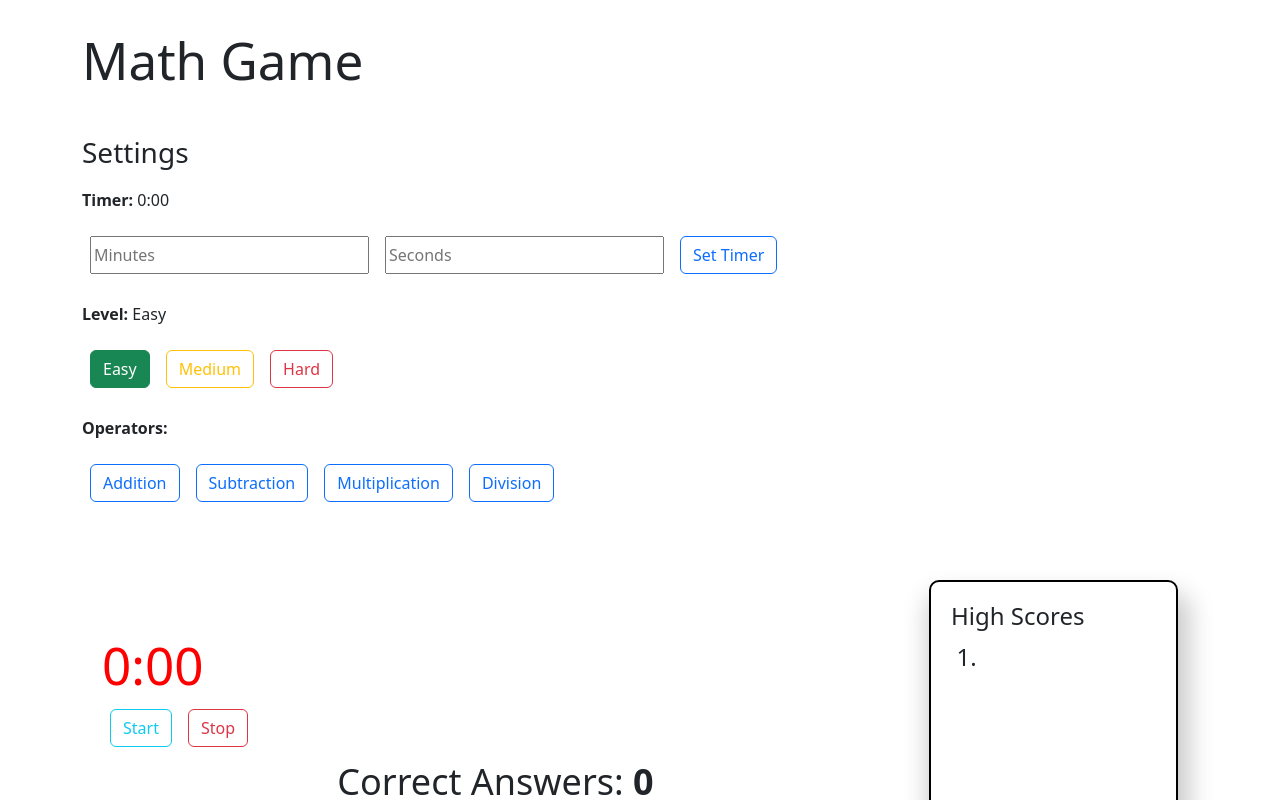
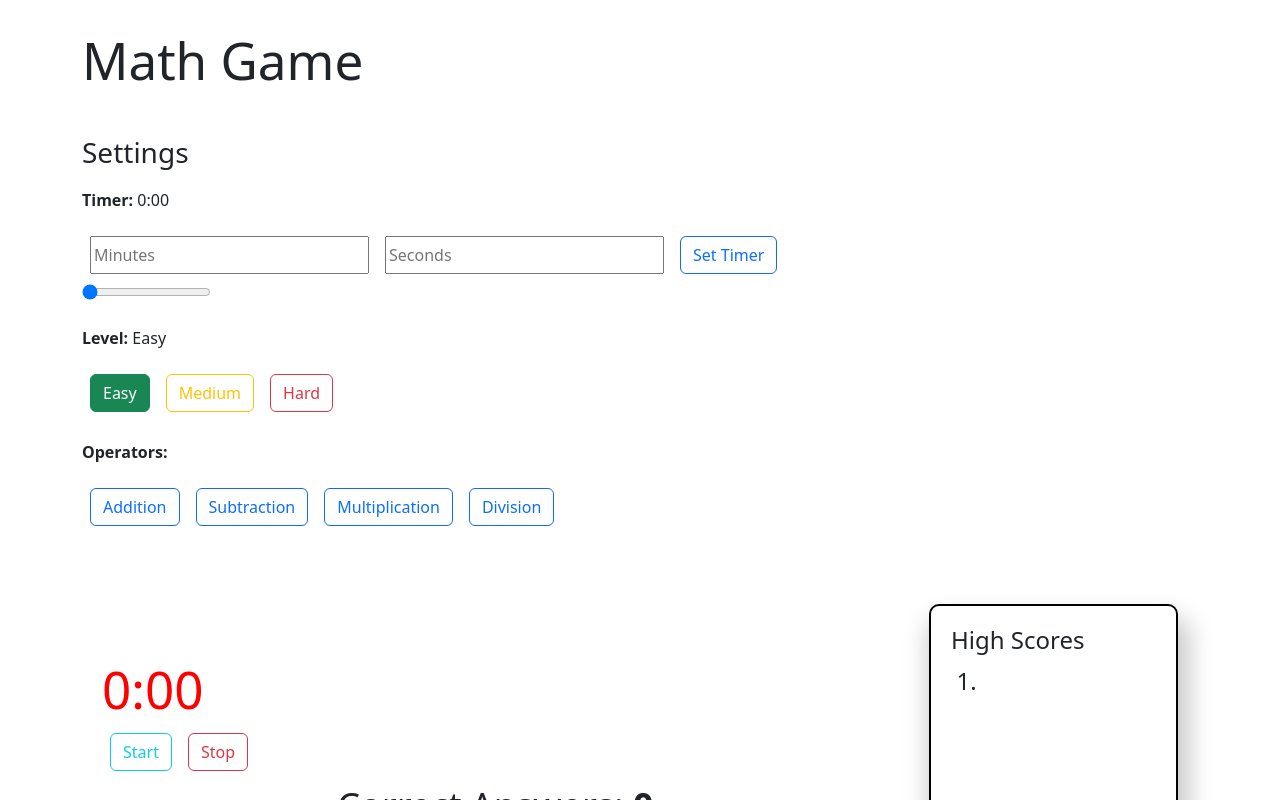
Before and after one commit to BriGuy520/math-game, a React (Vite) app: page / in a window 1280 px wide. Shown: the top 800 px of the page. Built offline with nearby package versions, Linux system fonts and the light colour scheme.

Commit message:
have a slider kind of working

```diff
--- a/src/App.tsx
+++ b/src/App.tsx
@@ -9,6 +9,7 @@ function App() {
   const [timer, setTimer] = React.useState<number>(0);
   const [seconds, setSeconds] = React.useState<number>(0);
   const [minutes, setMinutes] = React.useState<number>(0);
+  const [slideValue, setSlideValue] = React.useState<number>(0);
 
   const [level, setLevel] = React.useState<string>("Easy");
   const [operators, setOperators] = React.useState<Array<string>>([]);
@@ -25,6 +26,25 @@ function App() {
   const handleSetMinutes = (event: React.ChangeEvent<HTMLInputElement>) => {
 
     setMinutes(parseInt(event.target.value));
+  }
+
+  const handleSlideChange = (e: React.ChangeEvent<HTMLInputElement>) => {
+
+    const parseIntSlideValue = parseInt(e.target.value);
+
+    setSlideValue(parseIntSlideValue);
+
+    let slideMinutes: number = Math.floor(parseIntSlideValue / 60);
+    let slideSeconds: number = parseIntSlideValue % 60;
+
+    if(parseIntSlideValue >= 60){
+
+      setMinutes(slideMinutes);
+      setSeconds(slideSeconds);
+    } else {
+
+      setSeconds(slideSeconds);
+    }
 }
 
   const handleSetTimer = () => {
@@ -107,7 +127,9 @@ function App() {
         <SettingsBar
           level={level}
           timer={timer}
+          slideValue={slideValue}
           operators={operators}
+          handleSlideChange={handleSlideChange}
           handleSetTimer={handleSetTimer}
           handleSetSeconds={handleSetSeconds}
           handleSetMinutes={handleSetMinutes}
@@ -115,7 +137,7 @@ function App() {
           handleOperatorClick={handleOperatorClick}
         />
       </div>
-      <Game timeLeft={timeLeft} startTimer={startTimer} operators={operators} level={level} timeLeft={timeLeft} startGame={startGame} stopGame={stopGame} />
+      <Game timeLeft={timeLeft} startTimer={startTimer} operators={operators} level={level} startGame={startGame} stopGame={stopGame} />
     </div>
     </>
   )
--- a/src/components/Game.tsx
+++ b/src/components/Game.tsx
@@ -15,7 +15,7 @@ export type GameProps = {
 
 const Game = ({startTimer, operators, level, timeLeft, startGame, stopGame}: GameProps) => {
 
-  const levelNum: number = level === "Easy" ? 20 : (level === "Medium" ? 40 : 60);
+  const levelNum: number = level === "Easy" ? 10 : (level === "Medium" ? 20 : 30);
 
 
   const [firstValue, setFirstValue] = React.useState<number>(Math.floor(Math.floor(Math.random() * levelNum)));
--- a/src/components/Input.tsx
+++ b/src/components/Input.tsx
@@ -3,7 +3,7 @@ import React from 'react';
 type InputProps = {
     handleChange: React.ChangeEventHandler<HTMLInputElement>,
     checkGuess?: React.KeyboardEventHandler<HTMLInputElement>,
-    startTimer: boolean,
+    startTimer?: boolean,
     timeLeft?: number,
     inputPlaceholder?: string,
     inputValue?: string,
--- a/src/components/SettingsBar.tsx
+++ b/src/components/SettingsBar.tsx
@@ -7,19 +7,23 @@ type SettingsBarProps = {
     handleLevelClick: React.MouseEventHandler<HTMLButtonElement>,
     handleSetSeconds: React.ChangeEventHandler<HTMLInputElement>,
     handleSetMinutes: React.ChangeEventHandler<HTMLInputElement>,
+    handleSlideChange: React.ChangeEventHandler<HTMLInputElement>,
     handleSetTimer: React.MouseEventHandler<HTMLButtonElement>,
     handleOperatorClick: MouseEventHandler<HTMLButtonElement>,
     operators: string[],
     level: string,
     timer: number,
+    slideValue: number,
 }
 
-const SettingsBar = ({operators, level, timer, handleLevelClick, handleSetSeconds, handleSetMinutes, handleSetTimer, handleOperatorClick}: SettingsBarProps) => {
+const SettingsBar = ({operators, level, timer, slideValue, handleLevelClick, handleSetSeconds, handleSetMinutes, handleSlideChange, handleSetTimer, handleOperatorClick}: SettingsBarProps) => {
+
+    const [value, setValue] = React.useState<number>(0);
 
     const formatTimer = (): string => {
 
         let timerLeft: number =  timer;
-        let minutes: number|number = 0;
+        let minutes: number = 0;
         let seconds: string|number = 0;
 
         while(timerLeft > 0){
@@ -47,6 +51,9 @@ const SettingsBar = ({operators, level, timer, handleLevelClick, handleSetSecond
                             <Input handleChange={handleSetSeconds} inputPlaceholder={"Seconds"} />
                             <Button btnClasses={"btn-outline-primary"} handleClick={handleSetTimer}>Set Timer</Button>
                         </div>
+                        <div className="">
+                            <input type="range" min="1" max="120" value={slideValue} className="slider" id="myRange" onChange={handleSlideChange} />
+                        </div>
                     </div>
                     <div className="level-settings">
                         <p><strong>Level: </strong>{level}</p>
```
